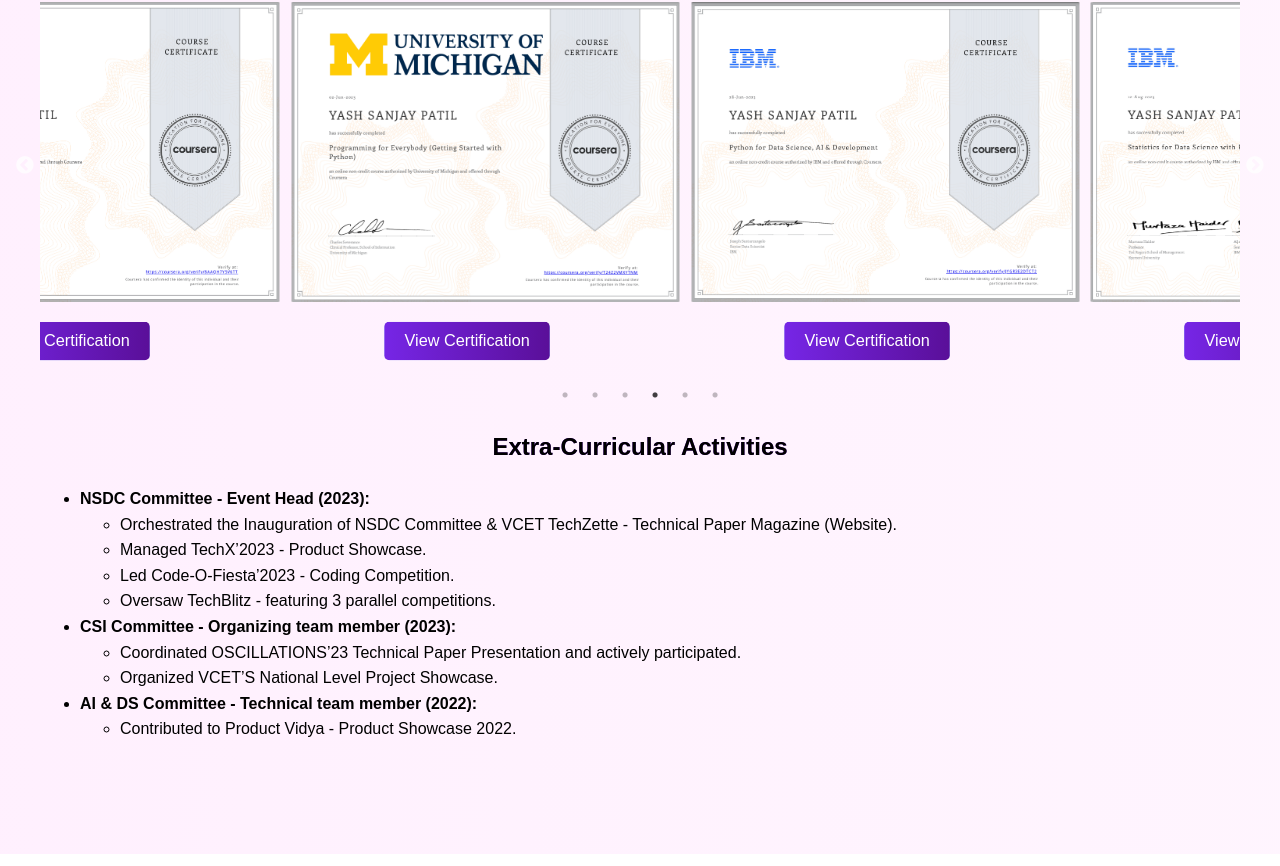
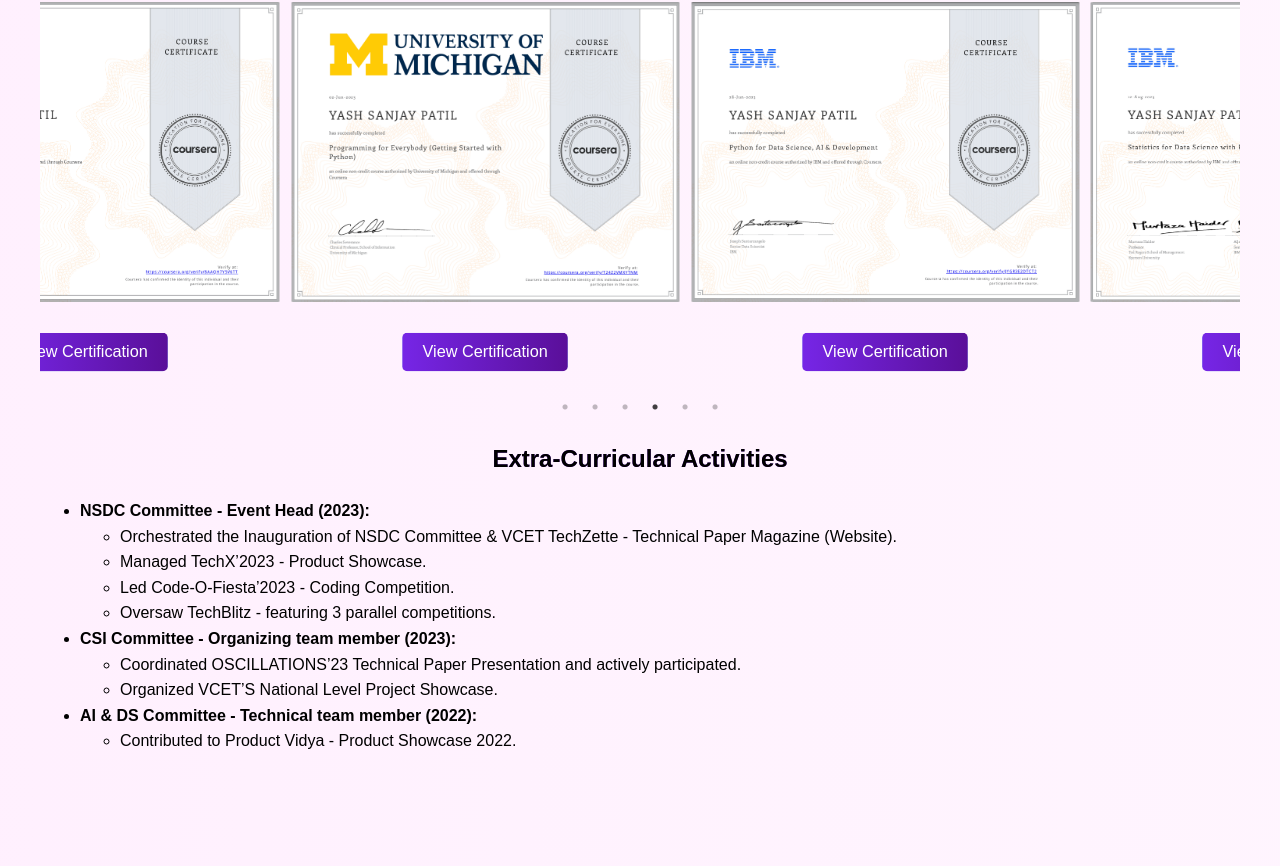
Before and after one commit to yashpatil02121/portfolio-yash, a React (Create React App) app: page / in a window 1280 px wide. Shown: the part 3094-3960 px from the top of the page. Built offline with nearby package versions, Linux system fonts and the light colour scheme.

Commit message:
Fix navbar UI bug causing gap in the right corner.

```diff
--- a/package.json
+++ b/package.json
@@ -9,7 +9,7 @@
     "react": "^19.0.0",
     "react-dom": "^19.0.0",
     "react-router-dom": "^7.1.0",
-    "react-scripts": "5.0.1",
+    "react-scripts": "^5.0.1",
     "react-slick": "^0.30.3",
     "slick-carousel": "^1.8.1",
     "web-vitals": "^4.2.4"
--- a/src/sections/Certifications.js
+++ b/src/sections/Certifications.js
@@ -53,6 +53,7 @@
     slidesToScroll: 1,
     autoplay: true,
     autoplaySpeed: 2000,
+    arrows: false,
     responsive: [
       {
         breakpoint: 1024,
@@ -105,7 +106,15 @@
               }}
             />
 
-            {/* Button */}
+            {/* Button Container */}
+            <div
+              style={{
+                display: 'flex',
+                justifyContent: 'center',
+                alignItems: 'center',
+                height: '80px', // Fixed height for the container
+              }}
+            >
               <a
                 href={cert.link}
                 target="_blank"
@@ -115,7 +124,6 @@
                 <button
                   style={{
                     padding: '10px 20px',
-                  margin: '10px 25% 20px 25%',
                     backgroundColor: '#007bff',
                     color: '#fff',
                     border: 'none',
@@ -127,6 +135,7 @@
                 </button>
               </a>
             </div>
+          </div>
         ))}
       </Slider>
     </div>
```
Also changed, not shown: 1 other file (tests, documents, lock files or other folders). Lines whose indentation alone changed are shown as unchanged.
